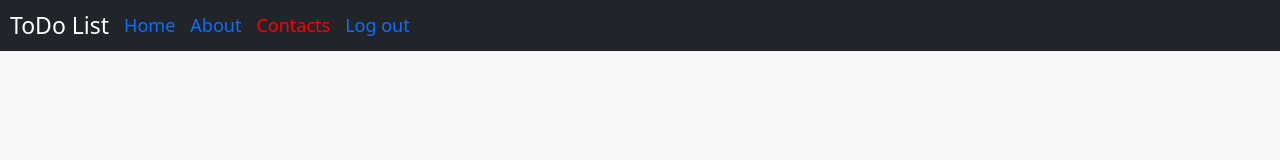
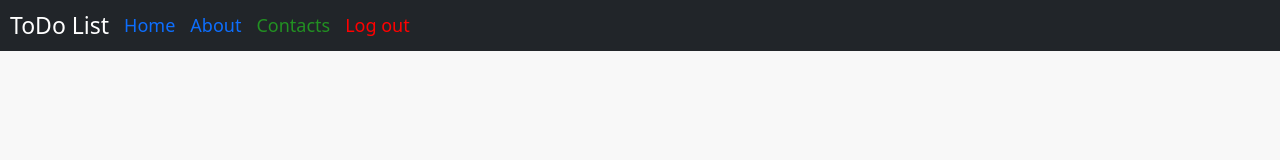
Before and after one commit to Khachatur93/React_To-Do_List, a React (Create React App) app: page /Contacts in a window 1280 px wide. Shown: the top 160 px of the page. Built offline with nearby package versions, Linux system fonts and the light colour scheme; no server answers; sample sign-in values are in the browser's storage.

Commit message:
edit styles

```diff
--- a/src/components/Login/Login.js
+++ b/src/components/Login/Login.js
@@ -100,6 +100,7 @@ function Login(props) {
           Login
         </Button>
       </Form>
+      <br />
       <p>
         <Link to="/login">If you have not registered? Try to Register.</Link>
       </p>
--- a/src/components/NavMenu/NavMenu.js
+++ b/src/components/NavMenu/NavMenu.js
@@ -44,7 +44,11 @@ function NavMenu({ isAuthentic }) {
         </NavLink>
 
         {isAuthentic ? (
-          <Link className={style.navStyle} onClick={() => logout()} to="/login">
+          <Link
+            className={style.navStyle2}
+            onClick={() => logout()}
+            to="/login"
+          >
             Log out
           </Link>
         ) : (
--- a/src/components/NavMenu/NavMenuStyles.module.css
+++ b/src/components/NavMenu/NavMenuStyles.module.css
@@ -18,5 +18,15 @@
   color: white;
 }
 .active {
+  color: rgb(34, 145, 34);
+}
+.navStyle2 {
+  text-decoration: none;
+  font-size: 18px;
+  margin-left: 15px;
   color: red;
 }
+.navStyle2:hover {
+  color: red !important;
+  cursor: pointer;
+}
--- a/src/components/Tasks/Tasks.js
+++ b/src/components/Tasks/Tasks.js
@@ -50,7 +50,7 @@ class Tasks extends PureComponent {
             </Link>
           </Card.Header>
           <Card.Body>
-            <Card.Title style={{ minHeight: "3vh" }}>
+            <Card.Title style={{ minHeight: "15vh" }}>
               {textTruncate(task.description)}
             </Card.Title>
             <br />
```
